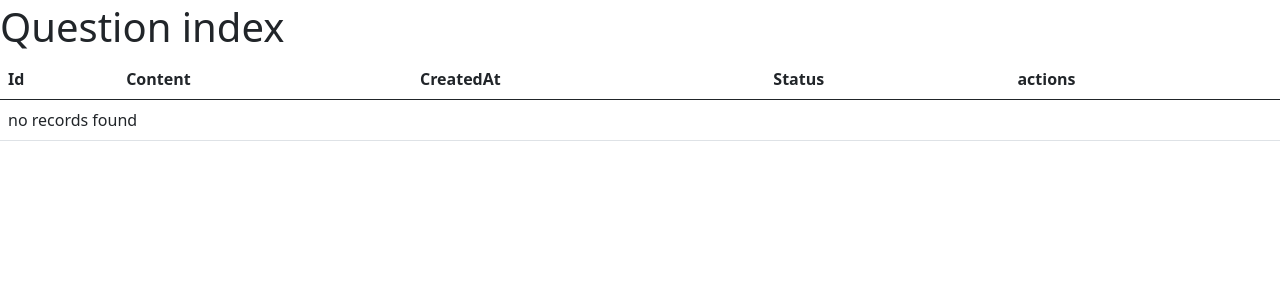
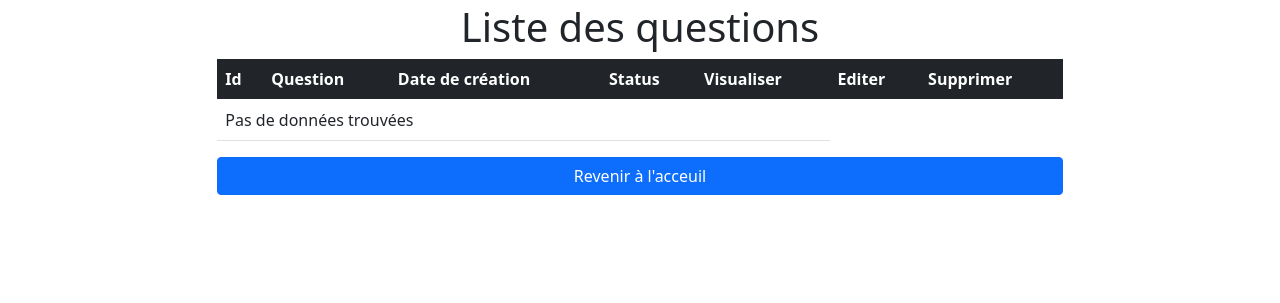
Before and after one commit to MathieuPol/Obaby, a Symfony app: template templates/Back/question/index.html.twig in a window 1280 px wide. Shown: the part 87-390 px from the top of the page. Run offline with Twig, Linux system fonts and the light colour scheme; the template is opened without the code that fills it, so the values that code supplies are empty; some libraries are stand-ins or nearby versions.

Commit message:
style: wip integration back harmonization

```diff
--- a/src/Controller/Back/UserController.php
+++ b/src/Controller/Back/UserController.php
@@ -26,7 +26,7 @@ class UserController extends AbstractController
     }
 
     /**
-     * @Route("/{id}", name="app_back_user_show", methods={"GET"})
+     * @Route("/{id}", name="back_user_show", methods={"GET"})
      */
     public function show(User $user): Response
     {
@@ -46,7 +46,7 @@ class UserController extends AbstractController
         if ($form->isSubmitted() && $form->isValid()) {
             $userRepository->add($user, true);
 
-            return $this->redirectToRoute('app_back_user_index', [], Response::HTTP_SEE_OTHER);
+            return $this->redirectToRoute('back_user_show', [], Response::HTTP_SEE_OTHER);
         }
 
         return $this->renderForm('back/user/edit.html.twig', [
--- a/templates/Back/question/index.html.twig
+++ b/templates/Back/question/index.html.twig
@@ -4,16 +4,21 @@
 
 {% block body %}
 {% include '/Back/partials/_nav_back.html.twig' %}
-    <h1>Question index</h1>
+    <h1 class="text-center">Liste des questions</h1>
 
-    <table class="table">
-        <thead>
+        <section class="row">
+            <div class="col-sm-12 col-md-12 col-lg-8 mb-5 m-auto">
+                <table class="table table-hover">
+                    <thead class="table-dark">
                         <tr>
-                <th>Id</th>
-                <th>Content</th>
-                <th>CreatedAt</th>
-                <th>Status</th>
-                <th>actions</th>
+                            <th scope="col">Id</th>
+                            <th scope="col">Question</th>
+                            <th scope="col">Date de création</th>
+                            <th scope="col">Status</th>
+
+                            <th scope="col">Visualiser</th>
+                            <th scope="col">Editer</th>
+                            <th scope="col">Supprimer</th>
                         </tr>
                     </thead>
                     <tbody>
@@ -24,15 +29,23 @@
                             <td>{{ question.createdAt ? question.createdAt|date('Y-m-d') : '' }}</td>
                             <td>{{ question.status }}</td>
                             <td>
-                    <a href="{{ path('back_question_show', {'id': question.id}) }}">show</a>
-                    <a href="{{ path('back_question_update', {'id': question.id}) }}">edit</a>
+                                <a  class="btn btn-success" href="{{ path('back_question_show', {'id': question.id}) }}">show</a>
+                            </td>
+                            <td>
+                                <a  class="btn btn-warning" href="{{ path('back_question_update', {'id': question.id}) }}">edit</a>
+                            </td>
+                            <td>
+                                <a class="btn btn-danger" href="{{ path('back_question_delete', {'id': question.id}) }}">delete</a>
                             </td>
                         </tr>
                         {% else %}
                         <tr>
-                <td colspan="5">no records found</td>
+                            <td colspan="5">Pas de données trouvées</td>
                         </tr>
                     {% endfor %}
                     </tbody>
                 </table>
+                <a  class="btn btn-primary col-12" href="{{ path('back_home') }}"> Revenir à l'acceuil</a>
+            </div>
+        </section>
 {% endblock %}
--- a/templates/Back/user/edit.html.twig
+++ b/templates/Back/user/edit.html.twig
@@ -7,7 +7,7 @@
 
     {{ include('back/user/_form.html.twig', {'button_label': 'Update'}) }}
 
-    <a href="{{ path('app_back_user_index') }}">back to list</a>
+    <a href="{{ path('back_home') }}">Retour à la liste</a>
 
     {{ include('back/user/_delete_form.html.twig') }}
 {% endblock %}
```
Also changed, not shown: src/Form/UserType.php (+12 -2 lines), templates/Back/practice/index.html.twig (+15 -7 lines), templates/Back/user/index.html.twig (+17 -12 lines). Lines whose indentation alone changed are shown as unchanged.
